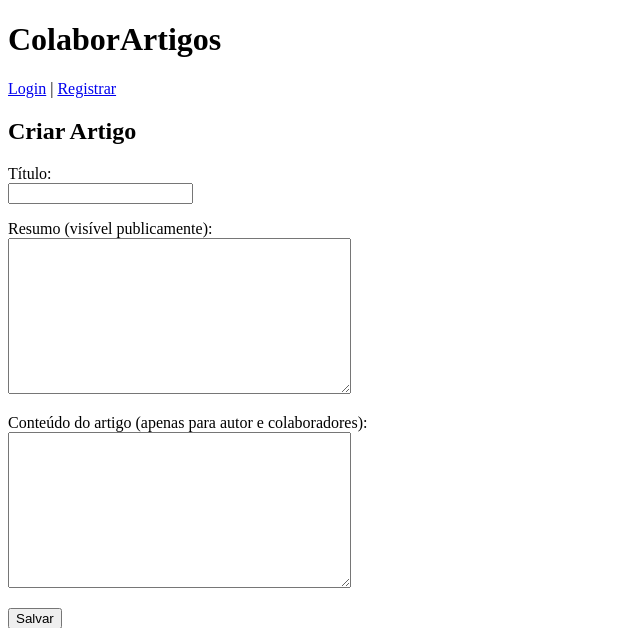
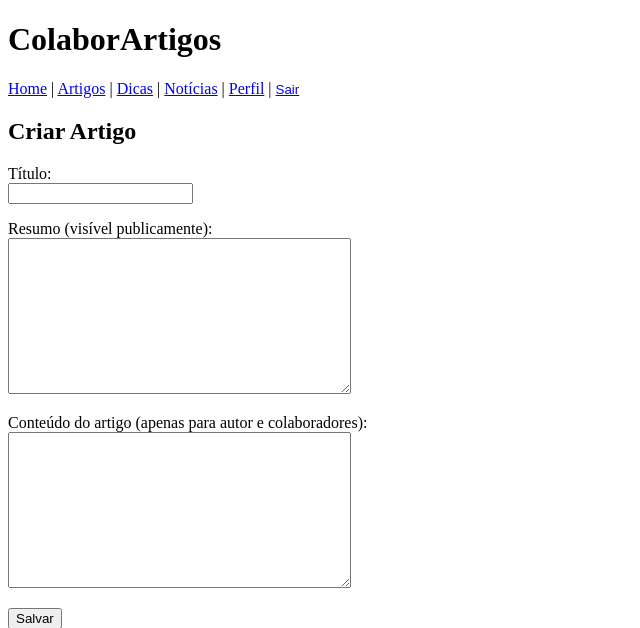
Before and after one commit to DouglasArsego/ArtigosWeb, a Django app: page /artigos/criar/ in a window 1280 px wide. Shown: the top 628 px of the page, without its empty margins (0-640 px from the left). Run offline with Django 5.2, Linux system fonts and the light colour scheme; the visitor is signed in with stand-in values (Sample User, id 1); some libraries are stand-ins or nearby versions.

Commit message:
Menu
Ajuste do menu e paginas estáticas

```diff
--- a/src/accounts/urls.py
+++ b/src/accounts/urls.py
@@ -1,8 +1,10 @@
 from django.urls import path
+from django.contrib.auth.views import LogoutView
 from .views import CustomLoginView, CustomRegisterView, UserProfileView
 
 urlpatterns = [
     path('login/', CustomLoginView.as_view(), name='login'),
+    path('logout/', LogoutView.as_view(next_page='home'), name='logout'),
     path('register/', CustomRegisterView.as_view(), name='register'),
     path('profile/', UserProfileView.as_view(), name='profile'),
 ]
--- a/src/artigos/urls.py
+++ b/src/artigos/urls.py
@@ -10,4 +10,7 @@ urlpatterns = [
     path('pedido-colaboracao/criar/<int:artigo_id>/', views.PedidoColaboracaoCreateView.as_view(), name='pedido_colaboracao_criar'),
     path('pedidos-colaboracao/', views.PedidoColaboracaoListView.as_view(), name='pedidos_colaboracao_recebidos'),
     path('pedido-colaboracao/decidir/<int:pedido_id>/', views.PedidoColaboracaoDecidirView.as_view(), name='pedido_colaboracao_decidir'),
+
+    path('dicas/', views.dicas_view, name='dicas'),
+    path('noticias/', views.noticias_view, name='noticias'),
 ]
--- a/src/artigos/views.py
+++ b/src/artigos/views.py
@@ -101,3 +101,9 @@ class PedidoColaboracaoDecidirView(LoginRequiredMixin, View):
 
         pedido.save()
         return redirect('profile')
+
+def dicas_view(request):
+    return render(request, 'artigos/dicas.html')
+
+def noticias_view(request):
+    return render(request, 'artigos/noticias.html')
--- a/src/templates/base.html
+++ b/src/templates/base.html
@@ -8,11 +8,29 @@
     <header>
       <h1>ColaborArtigos</h1>
       <nav>
-        <a href="{% url 'login' %}">Login</a> |
-        <a href="{% url 'register' %}">Registrar</a>
+        <a href="{% url 'home' %}">Home</a> |
+        <a href="{% url 'lista_artigos' %}">Artigos</a> |
+        <a href="{% url 'dicas' %}">Dicas</a> |
+        <a href="{% url 'noticias' %}">Notícias</a>
+
+        {% if user.is_authenticated %}
+          | <a href="{% url 'profile' %}">Perfil</a>
+          |
+          <form method="post" action="{% url 'logout' %}" style="display:inline;">
+            {% csrf_token %}
+            <button type="submit" style="background:none; border:none; padding:0; color:blue; text-decoration:underline; cursor:pointer;">
+              Sair
+            </button>
+          </form>
+        {% else %}
+          | <a href="{% url 'login' %}">Login</a>
+          | <a href="{% url 'register' %}">Registrar</a>
+        {% endif %}
       </nav>
     </header>
 
-    <main>{% block content %}{% endblock %}</main>
+    <main>
+      {% block content %}{% endblock %}
+    </main>
   </body>
 </html>
```
Also changed, not shown: src/artigos/templates/artigos/dicas.html (added, +8 -0 lines), src/artigos/templates/artigos/noticias.html (added, +8 -0 lines), src/templates/home.html (+7 -3 lines).
